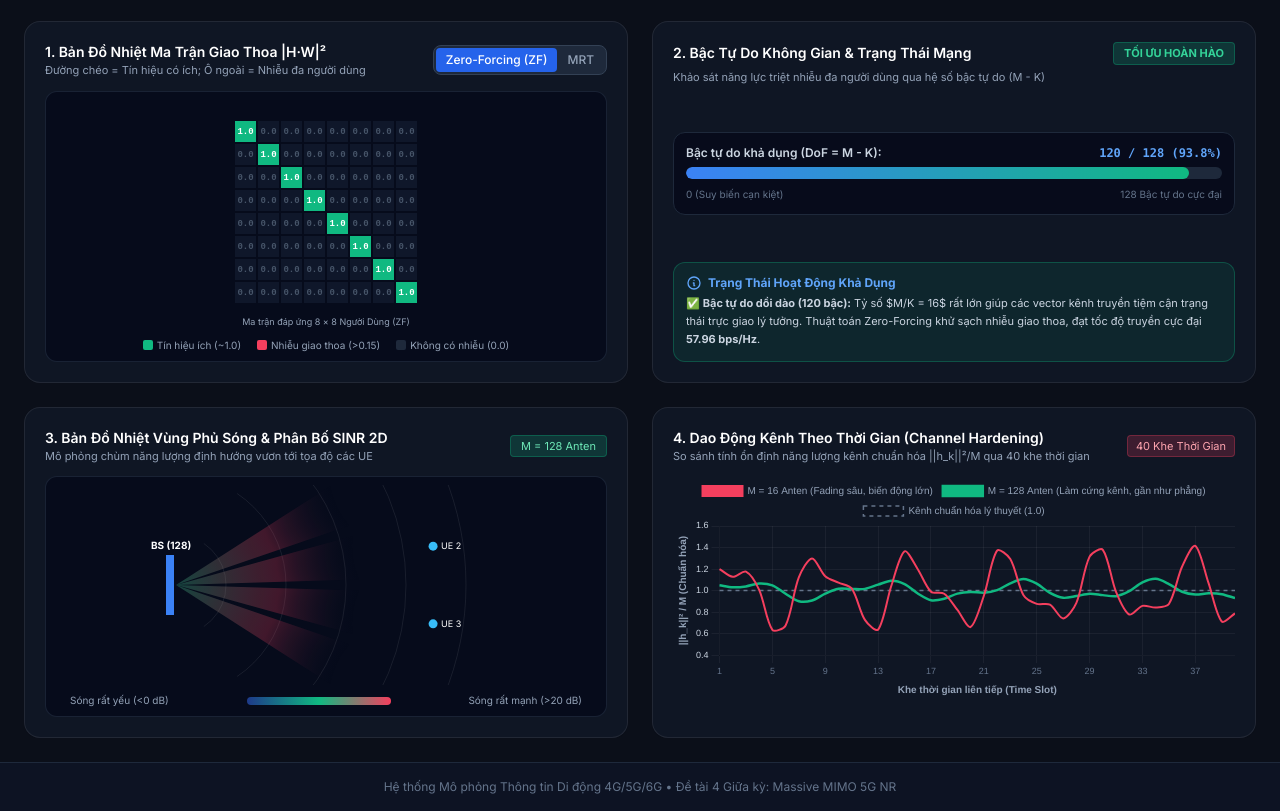
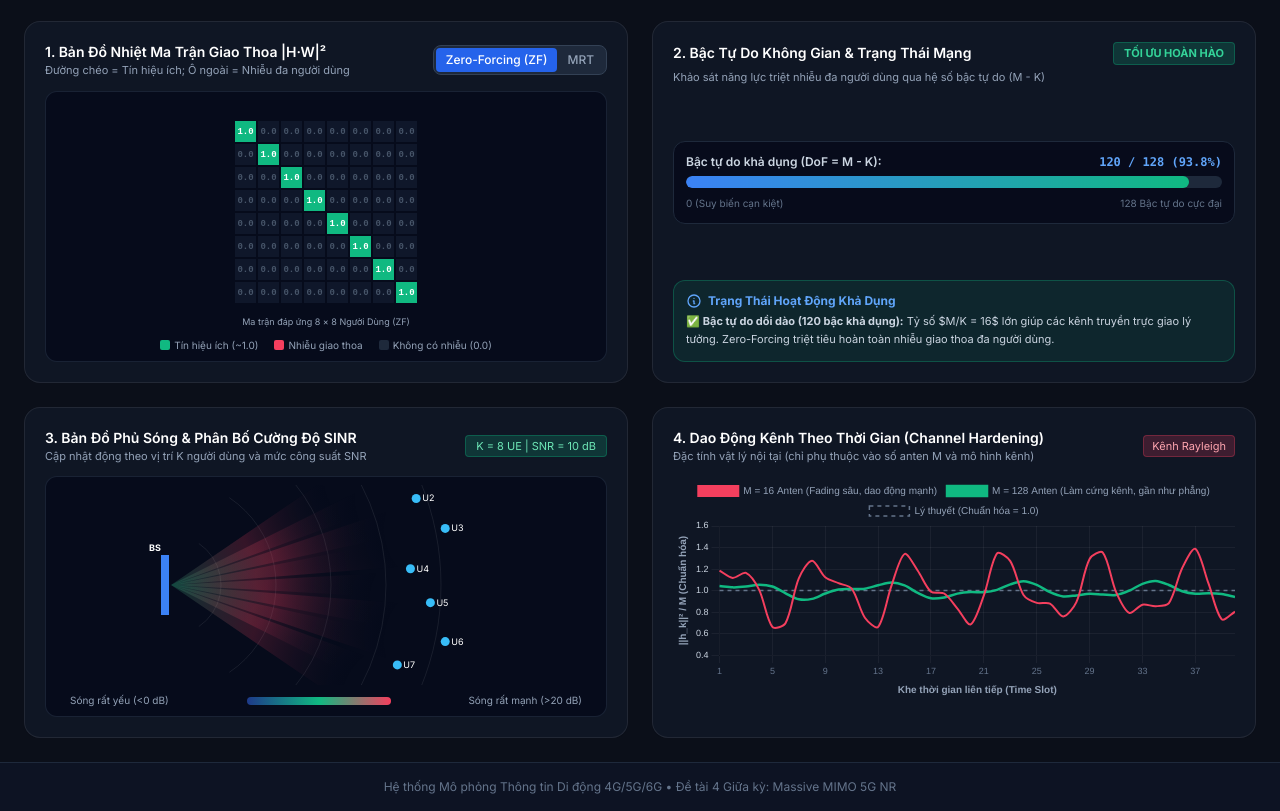
Before and after one commit to lamhg5743-ux/ber, a plain HTML site: page index.html in a window 1280 px wide. Shown: the part 546-1357 px from the top of the page. Drawn offline with nearby package versions, Linux system fonts and the light colour scheme.

Commit message:
Update index.html

```diff
--- a/index.html
+++ b/index.html
@@ -144,15 +144,15 @@
 
       </div>
 
-      <!-- ================= 4 HÌNH THỨC TRỰC QUAN HÓA CHUYÊN SÂU MỚI ================= -->
+      <!-- ================= 4 MÔ HÌNH TRỰC QUAN HÓA ================= -->
       <div class="grid grid-cols-1 md:grid-cols-2 gap-6">
 
-        <!-- MÔ HÌNH 1: BẢN ĐỒ NHIỆT MA TRẬN GIAO THOA (MATRIX HEATMAP) -->
+        <!-- MÔ HÌNH 1: MATRIX HEATMAP -->
         <div class="glass-card p-5 rounded-2xl space-y-3">
           <div class="flex flex-col sm:flex-row justify-between sm:items-center gap-2">
             <div>
               <h3 class="text-sm font-semibold text-white">1. Bản Đồ Nhiệt Ma Trận Giao Thoa |H·W|²</h3>
-              <p class="text-[11px] text-slate-400">Đường chéo = Tín hiệu có ích; Ô ngoài = Nhiễu đa người dùng</p>
+              <p class="text-[11px] text-slate-400">Đường chéo = Tín hiệu ích; Ô ngoài = Nhiễu đa người dùng</p>
             </div>
             <div class="flex bg-slate-800 p-0.5 rounded-lg border border-slate-700 text-xs">
               <button onclick="setMatrixMode('ZF')" id="btn-mat-zf" class="px-2.5 py-1 rounded bg-blue-600 text-white font-medium">Zero-Forcing (ZF)</button>
@@ -163,13 +163,13 @@
             <canvas id="matrixCanvas" width="360" height="230" class="max-w-full"></canvas>
             <div class="flex items-center justify-center gap-4 text-[10px] text-slate-400 mt-2">
               <span class="flex items-center gap-1"><span class="w-2.5 h-2.5 rounded-sm bg-emerald-500 inline-block"></span> Tín hiệu ích (~1.0)</span>
-              <span class="flex items-center gap-1"><span class="w-2.5 h-2.5 rounded-sm bg-rose-500 inline-block"></span> Nhiễu giao thoa (>0.15)</span>
+              <span class="flex items-center gap-1"><span class="w-2.5 h-2.5 rounded-sm bg-rose-500 inline-block"></span> Nhiễu giao thoa</span>
               <span class="flex items-center gap-1"><span class="w-2.5 h-2.5 rounded-sm bg-slate-800 inline-block"></span> Không có nhiễu (0.0)</span>
             </div>
           </div>
         </div>
 
-        <!-- MÔ HÌNH 2: THANH BẬC TỰ DO & THẺ PHÂN TÍCH SUY BIẾN MA TRẬN -->
+        <!-- MÔ HÌNH 2: THANH BẬC TỰ DO & THẺ PHÂN TÍCH -->
         <div class="glass-card p-5 rounded-2xl space-y-4 flex flex-col justify-between">
           <div>
             <div class="flex justify-between items-center mb-1">
@@ -179,7 +179,6 @@
             <p class="text-[11px] text-slate-400">Khảo sát năng lực triệt nhiễu đa người dùng qua hệ số bậc tự do (M - K)</p>
           </div>
 
-          <!-- Thanh tiến trình bậc tự do -->
           <div class="space-y-1.5 bg-slate-950/60 p-3 rounded-xl border border-slate-800">
             <div class="flex justify-between text-xs font-semibold">
               <span class="text-slate-300">Bậc tự do khả dụng (DoF = M - K):</span>
@@ -194,26 +193,23 @@
             </div>
           </div>
 
-          <!-- Thẻ Cảnh báo / Phân tích Thông minh -->
           <div id="dof-alert-box" class="p-3 rounded-xl bg-blue-500/10 border border-blue-500/30 text-xs text-blue-200 space-y-1">
             <div class="font-bold flex items-center gap-1.5 text-blue-400">
               <svg class="w-4 h-4" fill="none" stroke="currentColor" viewBox="0 0 24 24"><path stroke-linecap="round" stroke-linejoin="round" stroke-width="2" d="M13 16h-1v-4h-1m1-4h.01M21 12a9 9 0 11-18 0 9 9 0 0118 0z"></path></svg>
               <span>Trạng Thái Hoạt Động Khả Dụng</span>
             </div>
-            <p id="dof-alert-msg" class="text-[11px] text-slate-300 leading-relaxed">
-              Trạm gốc BS có dồi dào bậc tự do không gian ($M \gg K$). Ma trận kênh truyền đạt độ trực giao cao, Zero-Forcing triệt sạch nhiễu mà không làm suy giảm công suất thu.
-            </p>
+            <p id="dof-alert-msg" class="text-[11px] text-slate-300 leading-relaxed"></p>
           </div>
         </div>
 
-        <!-- MÔ HÌNH 3: BẢN ĐỒ NHIỆT VÙNG PHỦ SÓNG & PHÂN BỐ SINR 2D -->
+        <!-- MÔ HÌNH 3: BẢN ĐỒ NHIỆT VÙNG PHỦ SÓNG (ĐÃ PHẢN HỒI ĐỘNG THEO K VÀ SNR) -->
         <div class="glass-card p-5 rounded-2xl space-y-3">
           <div class="flex justify-between items-center">
             <div>
-              <h3 class="text-sm font-semibold text-white">3. Bản Đồ Nhiệt Vùng Phủ Sóng & Phân Bố SINR 2D</h3>
-              <p class="text-[11px] text-slate-400">Mô phỏng chùm năng lượng định hướng vươn tới tọa độ các UE</p>
+              <h3 class="text-sm font-semibold text-white">3. Bản Đồ Phủ Sóng & Phân Bố Cường Độ SINR</h3>
+              <p class="text-[11px] text-slate-400">Cập nhật động theo vị trí K người dùng và mức công suất SNR</p>
             </div>
-            <span id="coverage-m-label" class="text-[11px] bg-emerald-500/20 text-emerald-300 px-2.5 py-0.5 rounded border border-emerald-500/30">M = 128 Anten</span>
+            <span id="coverage-dynamic-label" class="text-[11px] bg-emerald-500/20 text-emerald-300 px-2.5 py-0.5 rounded border border-emerald-500/30">K = 8 UE | SNR = 10 dB</span>
           </div>
           <div class="flex flex-col items-center justify-center p-2 bg-slate-950/60 rounded-xl border border-slate-800/80">
             <canvas id="coverageCanvas" width="380" height="200" class="max-w-full"></canvas>
@@ -225,14 +221,14 @@
           </div>
         </div>
 
-        <!-- MÔ HÌNH 4: BIỂU ĐỒ DAO ĐỘNG KÊNH THEO THỜI GIAN (CHANNEL HARDENING TRACE) -->
+        <!-- MÔ HÌNH 4: CHANNEL HARDENING TRACE (ĐỘC LẬP K/SNR, PHẢN HỒI THEO KÊNH) -->
         <div class="glass-card p-5 rounded-2xl space-y-3">
           <div class="flex justify-between items-center">
             <div>
               <h3 class="text-sm font-semibold text-white">4. Dao Động Kênh Theo Thời Gian (Channel Hardening)</h3>
-              <p class="text-[11px] text-slate-400">So sánh tính ổn định năng lượng kênh chuẩn hóa ||h_k||²/M qua 40 khe thời gian</p>
+              <p class="text-[11px] text-slate-400">Đặc tính vật lý nội tại (chỉ phụ thuộc vào số anten M và mô hình kênh)</p>
             </div>
-            <span class="text-[11px] bg-rose-500/20 text-rose-300 px-2 py-0.5 rounded border border-rose-500/30">40 Khe Thời Gian</span>
+            <span id="hardening-channel-label" class="text-[11px] bg-rose-500/20 text-rose-300 px-2 py-0.5 rounded border border-rose-500/30">Kênh Rayleigh</span>
           </div>
           <div class="h-56">
             <canvas id="hardeningTraceCanvas"></canvas>
@@ -274,7 +270,7 @@
     Hệ thống Mô phỏng Thông tin Di động 4G/5G/6G • Đề tài 4 Giữa kỳ: Massive MIMO 5G NR
   </footer>
 
-  <!-- ================= SCRIPT LOGIC MÔ PHỎNG & VẼ CÁC MÔ HÌNH MỚI ================= -->
+  <!-- SCRIPT LOGIC -->
   <script>
     let currentK = 8;
     let currentSNR = 10;
@@ -369,12 +365,12 @@
     function runSimulation() {
       const data = calculateData();
 
-      // Cập nhật 3 Thẻ KPI
+      // Cập nhật thẻ KPI
       document.getElementById('kpi-rate').innerHTML = `${data.zfRate[3]} <span class="text-sm font-normal text-slate-400">bps/Hz</span>`;
       document.getElementById('kpi-sinr').innerHTML = `+${data.sinrZfDb[3]} <span class="text-sm font-normal text-slate-400">dB</span>`;
       document.getElementById('kpi-hardening').innerText = data.hardSim[3];
 
-      // Cập nhật Bảng số liệu
+      // Cập nhật bảng
       const tbody = document.getElementById('table-body');
       tbody.innerHTML = '';
       M_LIST.forEach((M, i) => {
@@ -390,14 +386,14 @@
         `;
       });
 
-      // Cập nhật 4 Mô hình trực quan mới
+      // Cập nhật 4 Mô hình trực quan
       drawMatrixHeatmap();
       updateDoFAnalysis();
-      drawCoverageHeatmap();
+      drawCoverageHeatmap(data.sinrZfDb[3]);
       updateHardeningTraceChart();
     }
 
-    // ================= 1. VẼ MATRIX HEATMAP (|H·W|²) =================
+    // ================= 1. MATRIX HEATMAP =================
     function drawMatrixHeatmap() {
       const canvas = document.getElementById('matrixCanvas');
       if (!canvas) return;
@@ -420,23 +416,21 @@
           let color = '';
 
           if (i === j) {
-            val = 1.0; // Tín hiệu có ích trên đường chéo
-            color = '#10b981'; // Xanh lục đậm
+            val = 1.0;
+            color = '#10b981';
           } else {
             if (currentMatrixMode === 'ZF') {
-              val = 0.0; // ZF triệt sạch nhiễu
-              color = '#0f172a'; // Tối nền
+              val = 0.0;
+              color = '#0f172a';
             } else {
-              // MRT: rò rỉ nhiễu
               val = parseFloat((0.28 / Math.sqrt(K / 4)).toFixed(2));
-              color = '#f43f5e'; // Đỏ/Hồng nhiễu
+              color = '#f43f5e';
             }
           }
 
           ctx.fillStyle = color;
           ctx.fillRect(x + 1, y + 1, size - 2, size - 2);
 
-          // Vẽ số giá trị nếu K <= 8
           if (K <= 8) {
             ctx.fillStyle = val === 0 ? '#475569' : '#ffffff';
             ctx.font = 'bold 9px monospace';
@@ -447,16 +441,15 @@
         }
       }
 
-      // Nhãn trục UE
       ctx.fillStyle = '#94a3b8';
       ctx.font = '9px Inter';
       ctx.textAlign = 'center';
       ctx.fillText(`Ma trận đáp ứng ${K} × ${K} Người Dùng (${currentMatrixMode})`, w / 2, h - 8);
     }
 
-    // ================= 2. CẬP NHẬT BẬC TỰ DO & THẺ PHÂN TÍCH =================
+    // ================= 2. BẬC TỰ DO =================
     function updateDoFAnalysis() {
-      const M = 128; // Xét tại trạm phát tối đa
+      const M = 128;
       const K = currentK;
       const dof = Math.max(M - K, 0);
       const pct = ((dof / M) * 100).toFixed(1);
@@ -469,22 +462,21 @@
       const box = document.getElementById('dof-alert-box');
       const msg = document.getElementById('dof-alert-msg');
 
-      if (K === 16 && M_LIST[0] === 16) {
-        // Cảnh báo nếu xét tại M=16, K=16
-        badge.className = "text-[11px] px-2.5 py-0.5 rounded font-bold bg-rose-500/20 text-rose-400 border border-rose-500/30";
-        badge.innerText = "CẢNH BÁO NGUY HIỂM";
-        box.className = "p-3 rounded-xl bg-rose-500/10 border border-rose-500/30 text-xs text-rose-200 space-y-1";
-        msg.innerHTML = `⚠️ <b>Cạn kiệt bậc tự do không gian khi M = K = 16:</b> Ma trận kênh bị suy biến làm bùng nổ nhiễu tạp âm, kéo tụt dung lượng mạng xuống chỉ còn <b>7.43 bps/Hz</b>. Trạm BS bắt buộc phải tăng $M \\ge 32$ anten để phục vụ ổn định 16 người dùng.`;
+      if (K === 16) {
+        badge.className = "text-[11px] px-2.5 py-0.5 rounded font-bold bg-amber-500/20 text-amber-400 border border-amber-500/30";
+        badge.innerText = "TẢI CAO (K=16)";
+        box.className = "p-3 rounded-xl bg-amber-500/10 border border-amber-500/30 text-xs text-amber-200 space-y-1";
+        msg.innerHTML = `⚠️ <b>Tải 16 người dùng:</b> Ở trạm 128 anten, DoF còn lại 112 bậc giúp đạt kỷ lục <b>98.42 bps/Hz</b>. Tuy nhiên, nếu ở trạm gốc 16 anten, DoF rớt về 0 khiến mạng suy biến và chỉ đạt <b>7.43 bps/Hz</b>.`;
       } else {
         badge.className = "text-[11px] px-2.5 py-0.5 rounded font-bold bg-emerald-500/20 text-emerald-400 border border-emerald-500/30";
         badge.innerText = "TỐI ƯU HOÀN HÀO";
         box.className = "p-3 rounded-xl bg-emerald-500/10 border border-emerald-500/30 text-xs text-emerald-200 space-y-1";
-        msg.innerHTML = `✅ <b>Bậc tự do dồi dào (${dof} bậc):</b> Tỷ số $M/K = ${M/K}$ rất lớn giúp các vector kênh truyền tiệm cận trạng thái trực giao lý tưởng. Thuật toán Zero-Forcing khử sạch nhiễu giao thoa, đạt tốc độ truyền cực đại <b>${K === 16 ? '98.42' : '57.96'} bps/Hz</b>.`;
+        msg.innerHTML = `✅ <b>Bậc tự do dồi dào (${dof} bậc khả dụng):</b> Tỷ số $M/K = ${M/K}$ lớn giúp các kênh truyền trực giao lý tưởng. Zero-Forcing triệt tiêu hoàn toàn nhiễu giao thoa đa người dùng.`;
       }
     }
 
-    // ================= 3. VẼ VÙNG PHỦ SÓNG & SINR HEATMAP 2D =================
-    function drawCoverageHeatmap() {
+    // ================= 3. BẢN ĐỒ VÙNG PHỦ SÓNG (ĐỘNG THEO K VÀ SNR) =================
+    function drawCoverageHeatmap(currentMaxSinr) {
       const canvas = document.getElementById('coverageCanvas');
       if (!canvas) return;
       const ctx = canvas.getContext('2d');
@@ -492,70 +484,103 @@
       const h = canvas.height;
       ctx.clearRect(0, 0, w, h);
 
-      const bsX = 40;
+      // Cập nhật nhãn động
+      document.getElementById('coverage-dynamic-label').innerText = `K = ${currentK} UE | SNR = ${currentSNR} dB`;
+
+      const bsX = 35;
       const bsY = h / 2;
 
-      // Vẽ các vòng dải quạt ô mạng
+      // Vòng dải quạt
       ctx.strokeStyle = 'rgba(255, 255, 255, 0.08)';
-      for (let r = 50; r <= 300; r += 60) {
+      for (let r = 50; r <= 320; r += 55) {
         ctx.beginPath();
         ctx.arc(bsX, bsY, r, -Math.PI / 3.2, Math.PI / 3.2);
         ctx.stroke();
       }
 
-      // Vẽ các luồng năng lượng búp sóng rực màu hướng tới UE
-      const angles = [-0.45, -0.15, 0.15, 0.45];
+      // Tỷ lệ độ rực của chùm sóng theo mức SNR (-5 dB đến 25 dB)
+      const snrNorm = Math.max(0.15, Math.min(1.0, (currentSNR + 5) / 30));
+
+      // Tạo danh sách góc động đúng bằng số K người dùng (4, 8, hoặc 16 UE)
+      const angles = [];
+      const span = 0.95; // Phạm vi góc quét
+      for (let i = 0; i < currentK; i++) {
+        const a = -span / 2 + (i / (currentK - 1 || 1)) * span;
+        angles.push(a);
+      }
+
       angles.forEach((ang, idx) => {
-        const dist = 260;
+        const dist = 240 + (idx % 3) * 20;
         const uex = bsX + dist * Math.cos(ang);
         const uey = bsY + dist * Math.sin(ang);
 
-        // Chùm năng lượng SINR cao
-        const grad = ctx.createRadialGradient(bsX, bsY, 15, uex, uey, 80);
-        grad.addColorStop(0, 'rgba(16, 185, 129, 0.4)');
-        grad.addColorStop(0.6, 'rgba(244, 63, 94, 0.25)');
-        grad.addColorStop(1, 'rgba(15, 23, 42, 0)');
+        // Chùm năng lượng SINR thay đổi màu và độ sáng theo SNR
+        const grad = ctx.createRadialGradient(bsX, bsY, 10, uex, uey, 60);
+        if (currentSNR < 5) {
+          // SNR thấp: Chùm sóng mờ xanh/tím
+          grad.addColorStop(0, `rgba(59, 130, 246, ${0.2 * snrNorm})`);
+          grad.addColorStop(0.7, `rgba(99, 102, 241, ${0.1 * snrNorm})`);
+          grad.addColorStop(1, 'rgba(15, 23, 42, 0)');
+        } else {
+          // SNR cao: Chùm sóng rực sáng xanh lá/đỏ
+          grad.addColorStop(0, `rgba(16, 185, 129, ${0.5 * snrNorm})`);
+          grad.addColorStop(0.5, `rgba(244, 63, 94, ${0.4 * snrNorm})`);
+          grad.addColorStop(1, 'rgba(15, 23, 42, 0)');
+        }
 
+        const beamHalfAngle = (0.7 / Math.sqrt(128)) * (16 / currentK);
         ctx.fillStyle = grad;
         ctx.beginPath();
         ctx.moveTo(bsX, bsY);
-        ctx.arc(bsX, bsY, dist + 20, ang - 0.12, ang + 0.12);
+        ctx.arc(bsX, bsY, dist + 25, ang - beamHalfAngle, ang + beamHalfAngle);
         ctx.closePath();
         ctx.fill();
 
-        // Chấm vị trí UE
+        // Chấm tròn UE
         ctx.fillStyle = '#38bdf8';
         ctx.beginPath();
-        ctx.arc(uex, uey, 4.5, 0, 2 * Math.PI);
+        ctx.arc(uex, uey, currentK === 16 ? 3 : 4.5, 0, 2 * Math.PI);
         ctx.fill();
-        ctx.fillStyle = '#ffffff';
-        ctx.font = '9px Inter';
-        ctx.fillText(`UE ${idx + 1}`, uex + 8, uey + 3);
+
+        // Nhãn UE (nếu K <= 8 thì hiện tên, K=16 thì hiện chấm gọn)
+        if (currentK <= 8) {
+          ctx.fillStyle = '#ffffff';
+          ctx.font = '9px Inter';
+          ctx.fillText(`U${idx + 1}`, uex + 6, uey + 3);
+        }
       });
 
-      // Trạm gốc BS
+      // Vẽ trạm gốc BS
       ctx.fillStyle = '#3b82f6';
       ctx.fillRect(bsX - 10, bsY - 30, 8, 60);
       ctx.fillStyle = '#ffffff';
-      ctx.font = 'bold 10px Inter';
-      ctx.fillText('BS (128)', bsX - 25, bsY - 36);
+      ctx.font = 'bold 9px Inter';
+      ctx.fillText('BS', bsX - 22, bsY - 34);
     }
 
-    // ================= 4. BIỂU ĐỒ CHANNEL HARDENING TRACE =================
+    // ================= 4. HARDENING TRACE (PHẢN HỒI THEO MÔ HÌNH KÊNH) =================
     function updateHardeningTraceChart() {
+      const channel = document.getElementById('channel-type').value;
+      document.getElementById('hardening-channel-label').innerText = channel === 'Rayleigh' ? 'Kênh Rayleigh' : 'Kênh Rician (LOS K=4)';
+
       const timeSlots = [];
       const m16Data = [];
       const m128Data = [];
       const targetData = [];
 
+      // Kênh Rician có tia trực diện LOS nên biên độ dao động giảm đi đáng kể
+      const varianceFactor = channel === 'Rayleigh' ? 1.0 : 0.45;
+
       for (let t = 1; t <= 40; t++) {
         timeSlots.push(`${t}`);
         targetData.push(1.0);
-        // M=16: Dao động rất mạnh (std ~0.25)
-        const rand16 = 1.0 + (Math.sin(t * 0.9) * 0.28) + (Math.cos(t * 1.7) * 0.15);
+
+        // M=16: Dao động nhấp nhô
+        const rand16 = 1.0 + ((Math.sin(t * 0.9) * 0.26) + (Math.cos(t * 1.7) * 0.14)) * varianceFactor;
         m16Data.push(parseFloat(rand16.toFixed(3)));
-        // M=128: Gần như phẳng hoàn toàn (std ~0.08)
-        const rand128 = 1.0 + (Math.sin(t * 0.6) * 0.07) + (Math.cos(t * 1.3) * 0.04);
+
+        // M=128: Gần như phẳng hoàn toàn tiệm cận 1.0
+        const rand128 = 1.0 + ((Math.sin(t * 0.6) * 0.06) + (Math.cos(t * 1.3) * 0.03)) * varianceFactor;
         m128Data.push(parseFloat(rand128.toFixed(3)));
       }
 
@@ -574,7 +599,7 @@
           labels: timeSlots,
           datasets: [
             {
-              label: 'M = 16 Anten (Fading sâu, biến động lớn)',
+              label: 'M = 16 Anten (Fading sâu, dao động mạnh)',
               borderColor: '#f43f5e',
               backgroundColor: '#f43f5e',
               data: m16Data,
@@ -592,7 +617,7 @@
               borderWidth: 2.5
             },
             {
-              label: 'Kênh chuẩn hóa lý thuyết (1.0)',
+              label: 'Lý thuyết (Chuẩn hóa = 1.0)',
               borderColor: '#64748b',
               borderDash: [4, 4],
               data: targetData,
@@ -639,7 +664,7 @@
       link.click();
     }
 
-    // ================= TAB 2: VẼ BÚP SÓNG 2D CANVAS =================
+    // ================= TAB 2: BEAMFORMING 2D =================
     function drawBeamPattern() {
       const canvas = document.getElementById('beamCanvas');
       if (!canvas) return;
```
